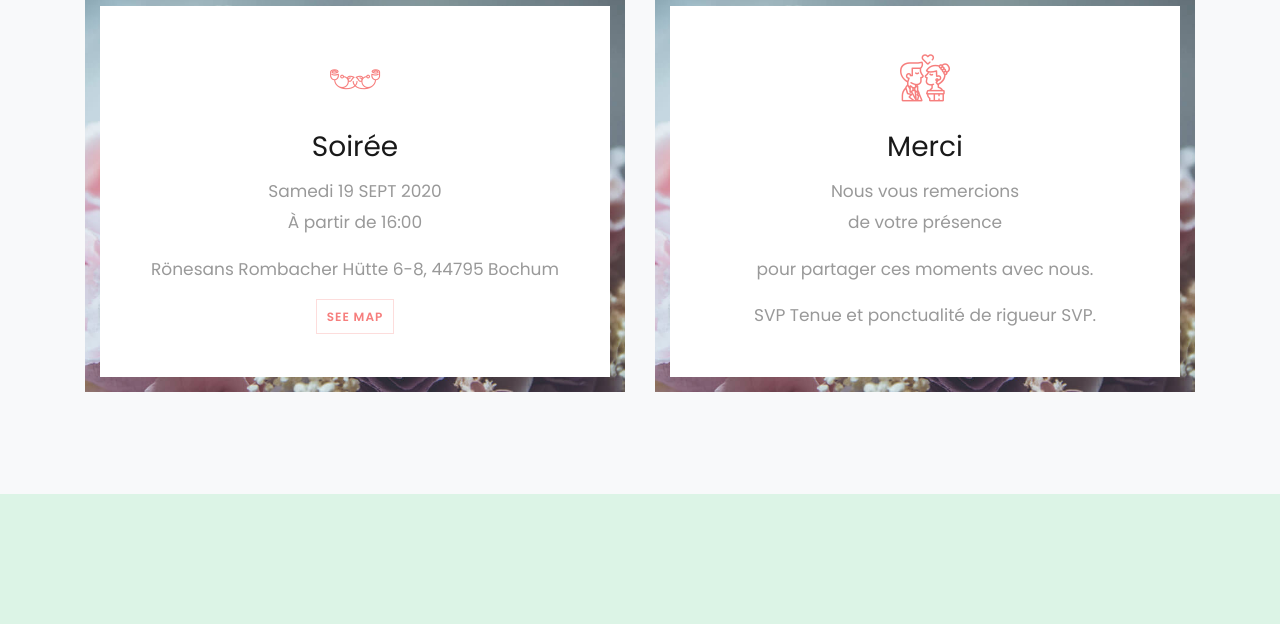
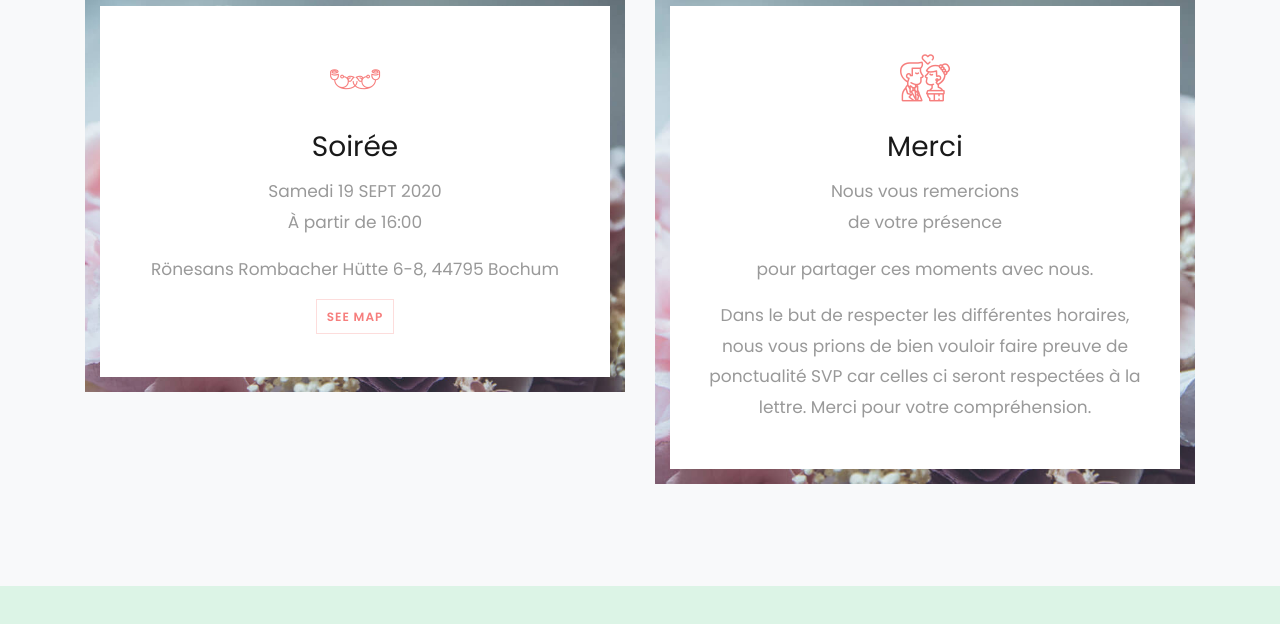
Before and after one commit to Patricia-Cooper/Patricia-Cooper, a plain HTML site: page index.html in a window 1280 px wide. Shown: the part 6935-7559 px from the top of the page. Drawn offline with nearby package versions, Linux system fonts and the light colour scheme; some packages are replaced by stand-ins of ours; no server answers; files whose address does not match are found by name.

Commit message:
Update index.html

```diff
--- a/index.html
+++ b/index.html
@@ -304,7 +304,7 @@
 	        			<h3>Merci</h3>
 	        			<p><span>Nous vous remercions</span><br><span>de votre présence</span></p>
 	        			<p><span>pour partager ces moments avec nous.</span></p>
-	        			<p>SVP Tenue et ponctualité de rigueur SVP.</p>
+	        			<p>Dans le but de respecter les différentes horaires, nous vous prions de bien vouloir faire preuve de ponctualité SVP car celles ci seront respectées à la lettre. Merci pour votre compréhension.</p>
 
 	        		</div>
         		</div>
```
